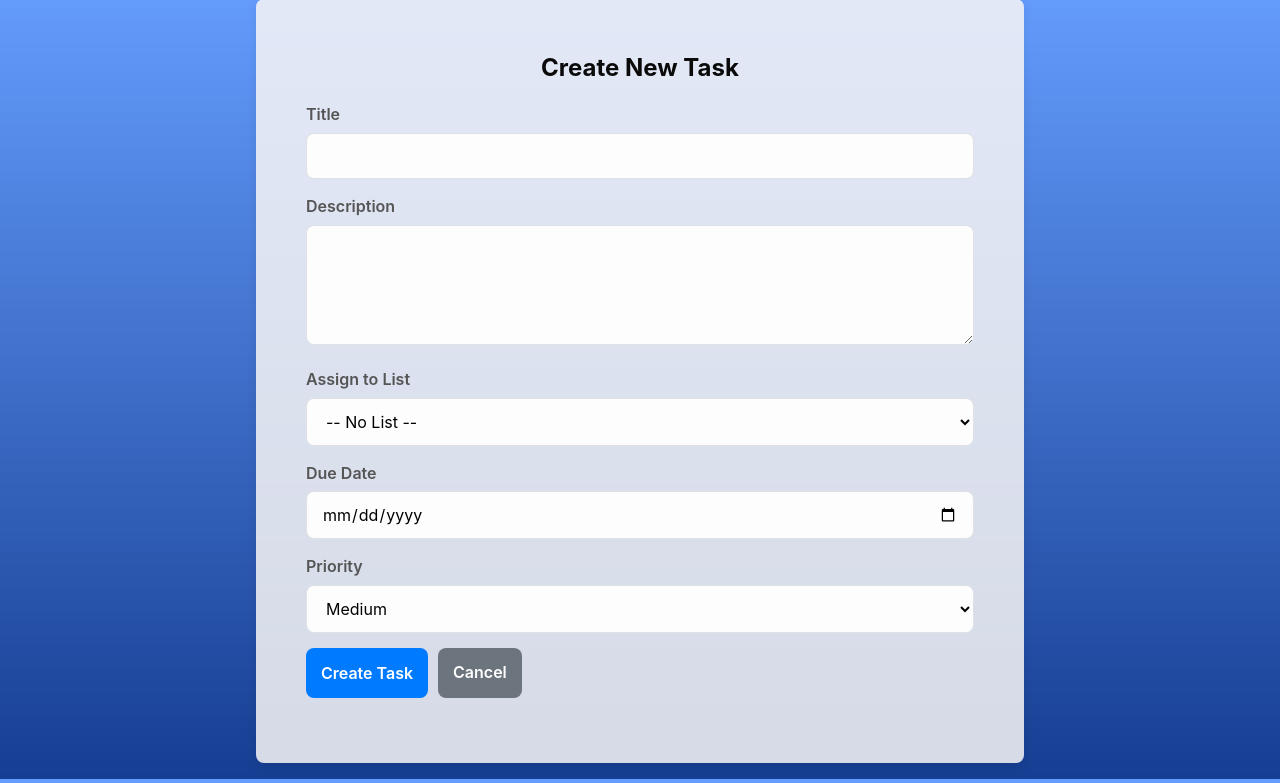
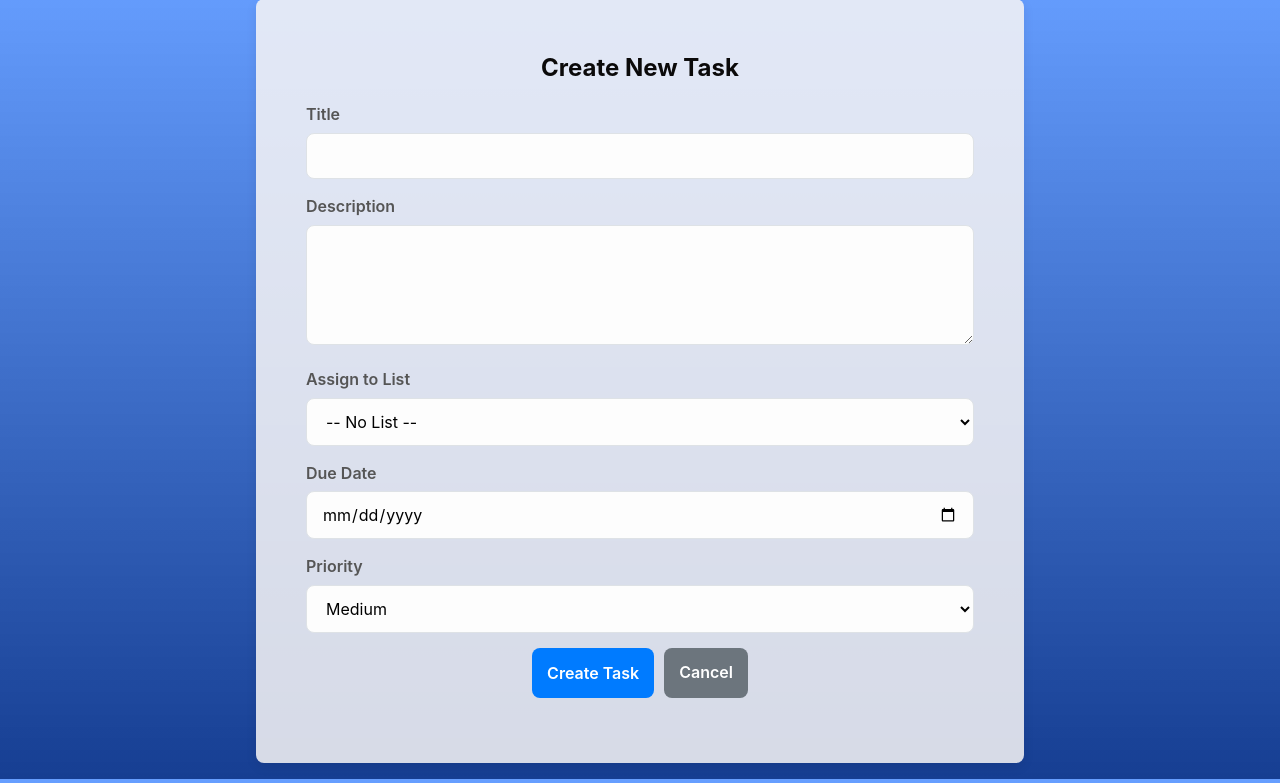
Before and after one commit to MinhQuanhehehe/project1, a PHP site: page /create_task.php in a window 1280 px wide. Shown: the part 21-804 px from the top of the page. Run offline with PHP 8.4, Linux system fonts and the light colour scheme; the visitor is signed in with stand-in values (Sample User, id 1); data that the repository does not hold is empty.

Commit message:
Update create_task.php

```diff
--- a/todolist/create_task.php
+++ b/todolist/create_task.php
@@ -100,7 +100,7 @@ if ($_SERVER["REQUEST_METHOD"] == "POST") {
                <option value="high">High</option>
            </select>
        </div>
-       <div style="display: flex; gap: 10px;">
+       <div style="display: flex; gap: 10px; justify-content: center;">
            <button type="submit" class="btn">Create Task</button>
            <a href="home.php" class="btn btn-secondary">Cancel</a>
        </div>
```
